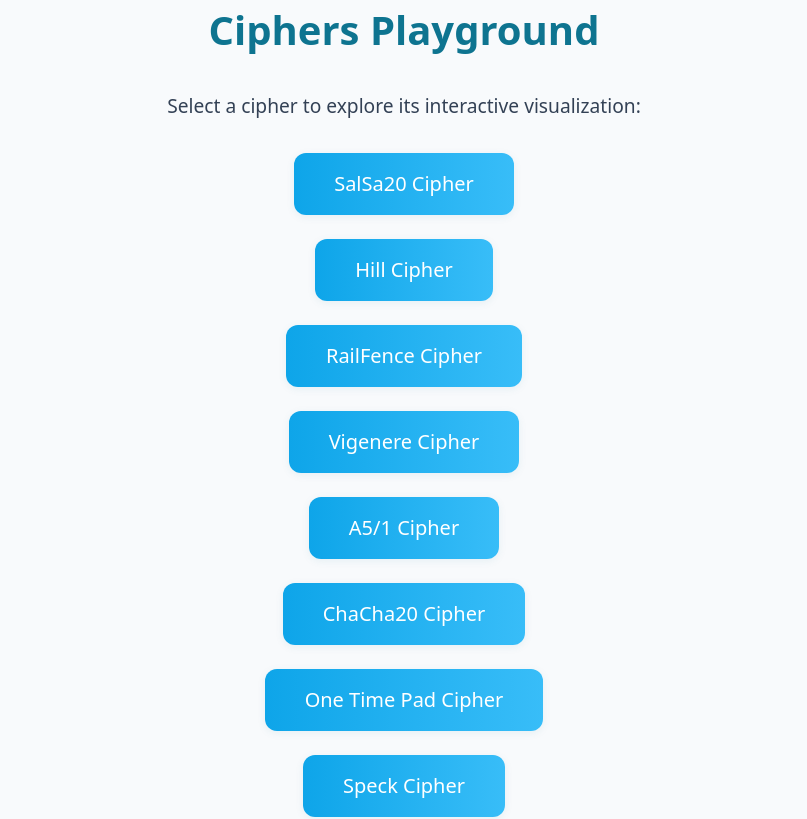
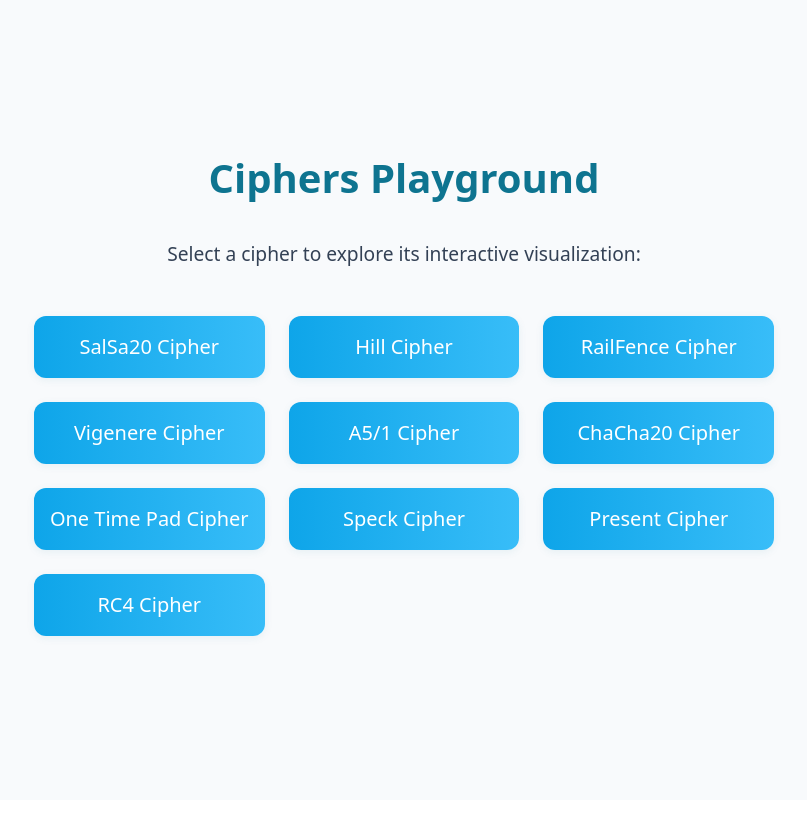
Before and after one commit to VlabInternship/cipher-index, a Next.js app: page / in a window 1280 px wide. Shown: the top 819 px of the page, without its empty margins (236-1043 px from the left). Built offline with nearby package versions, Linux system fonts and the light colour scheme.

Commit message:
Updated Layout

```diff
--- a/pages/index.jsx
+++ b/pages/index.jsx
@@ -27,13 +27,14 @@ export default function Home() {
         <main style={{ textAlign: "center" }}>
           <h1 style={{ fontSize: "2.5rem", fontWeight: "bold", marginBottom: "2rem", color: "#0e7490" }}>Ciphers Playground</h1>
           <p style={{ fontSize: "1.2rem", marginBottom: "2rem", color: "#334155" }}>Select a cipher to explore its interactive visualization:</p>
-          <ul style={{ listStyle: "none", padding: 0, margin: 0 }}>
-            <li style={{ marginBottom: "1.5rem" }}>
+          <div style={{ display: "grid", gridTemplateColumns: "repeat(3, 1fr)", gap: "1.5rem", padding: "1rem" }}>
             <a
               href="/salsa20-cipher"
               style={{
-                  display: "inline-block",
-                  padding: "1rem 2.5rem",
+                display: "flex",
+                alignItems: "center",
+                justifyContent: "center",
+                padding: "1rem",
                 fontSize: "1.25rem",
                 fontWeight: "500",
                 color: "#fff",
@@ -43,18 +44,18 @@ export default function Home() {
                 boxShadow: "0 2px 8px rgba(14,116,144,0.08)",
                 transition: "background 0.2s, transform 0.2s",
               }}
-                onMouseOver={e => e.currentTarget.style.background = "linear-gradient(90deg,#38bdf8,#0ea5e9)"}
-                onMouseOut={e => e.currentTarget.style.background = "linear-gradient(90deg,#0ea5e9,#38bdf8)"}
+              onMouseOver={(e) => (e.currentTarget.style.background = "linear-gradient(90deg,#38bdf8,#0ea5e9)")}
+              onMouseOut={(e) => (e.currentTarget.style.background = "linear-gradient(90deg,#0ea5e9,#38bdf8)")}
             >
               SalSa20 Cipher
             </a>
-            </li>
-            <li style={{ marginBottom: "1.5rem" }}>
             <a
               href="/hill-cipher"
               style={{
-                  display: "inline-block",
-                  padding: "1rem 2.5rem",
+                display: "flex",
+                alignItems: "center",
+                justifyContent: "center",
+                padding: "1rem",
                 fontSize: "1.25rem",
                 fontWeight: "500",
                 color: "#fff",
@@ -64,18 +65,18 @@ export default function Home() {
                 boxShadow: "0 2px 8px rgba(14,116,144,0.08)",
                 transition: "background 0.2s, transform 0.2s",
               }}
-                onMouseOver={e => e.currentTarget.style.background = "linear-gradient(90deg,#38bdf8,#0ea5e9)"}
-                onMouseOut={e => e.currentTarget.style.background = "linear-gradient(90deg,#0ea5e9,#38bdf8)"}
+              onMouseOver={(e) => (e.currentTarget.style.background = "linear-gradient(90deg,#38bdf8,#0ea5e9)")}
+              onMouseOut={(e) => (e.currentTarget.style.background = "linear-gradient(90deg,#0ea5e9,#38bdf8)")}
             >
               Hill Cipher
             </a>
-            </li>
-            <li style={{ marginBottom: "1.5rem" }}>
             <a
               href="/railfence-cipher"
               style={{
-                  display: "inline-block",
-                  padding: "1rem 2.5rem",
+                display: "flex",
+                alignItems: "center",
+                justifyContent: "center",
+                padding: "1rem",
                 fontSize: "1.25rem",
                 fontWeight: "500",
                 color: "#fff",
@@ -85,18 +86,18 @@ export default function Home() {
                 boxShadow: "0 2px 8px rgba(14,116,144,0.08)",
                 transition: "background 0.2s, transform 0.2s",
               }}
-                onMouseOver={e => e.currentTarget.style.background = "linear-gradient(90deg,#38bdf8,#0ea5e9)"}
-                onMouseOut={e => e.currentTarget.style.background = "linear-gradient(90deg,#0ea5e9,#38bdf8)"}
+              onMouseOver={(e) => (e.currentTarget.style.background = "linear-gradient(90deg,#38bdf8,#0ea5e9)")}
+              onMouseOut={(e) => (e.currentTarget.style.background = "linear-gradient(90deg,#0ea5e9,#38bdf8)")}
             >
               RailFence Cipher
             </a>
-            </li>
-            <li style={{ marginBottom: "1.5rem" }}>
             <a
               href="/vigenere-cipher"
               style={{
-                  display: "inline-block",
-                  padding: "1rem 2.5rem",
+                display: "flex",
+                alignItems: "center",
+                justifyContent: "center",
+                padding: "1rem",
                 fontSize: "1.25rem",
                 fontWeight: "500",
                 color: "#fff",
@@ -106,18 +107,18 @@ export default function Home() {
                 boxShadow: "0 2px 8px rgba(14,116,144,0.08)",
                 transition: "background 0.2s, transform 0.2s",
               }}
-                onMouseOver={e => e.currentTarget.style.background = "linear-gradient(90deg,#38bdf8,#0ea5e9)"}
-                onMouseOut={e => e.currentTarget.style.background = "linear-gradient(90deg,#0ea5e9,#38bdf8)"}
+              onMouseOver={(e) => (e.currentTarget.style.background = "linear-gradient(90deg,#38bdf8,#0ea5e9)")}
+              onMouseOut={(e) => (e.currentTarget.style.background = "linear-gradient(90deg,#0ea5e9,#38bdf8)")}
             >
               Vigenere Cipher
             </a>
-            </li>
-            <li style={{ marginBottom: "1.5rem" }}>
             <a
               href="/a51-cipher"
               style={{
-                  display: "inline-block",
-                  padding: "1rem 2.5rem",
+                display: "flex",
+                alignItems: "center",
+                justifyContent: "center",
+                padding: "1rem",
                 fontSize: "1.25rem",
                 fontWeight: "500",
                 color: "#fff",
@@ -127,18 +128,18 @@ export default function Home() {
                 boxShadow: "0 2px 8px rgba(14,116,144,0.08)",
                 transition: "background 0.2s, transform 0.2s",
               }}
-                onMouseOver={e => e.currentTarget.style.background = "linear-gradient(90deg,#38bdf8,#0ea5e9)"}
-                onMouseOut={e => e.currentTarget.style.background = "linear-gradient(90deg,#0ea5e9,#38bdf8)"}
+              onMouseOver={(e) => (e.currentTarget.style.background = "linear-gradient(90deg,#38bdf8,#0ea5e9)")}
+              onMouseOut={(e) => (e.currentTarget.style.background = "linear-gradient(90deg,#0ea5e9,#38bdf8)")}
             >
               A5/1 Cipher
             </a>
-            </li>
-            <li style={{ marginBottom: "1.5rem" }}>
             <a
               href="/chacha20-cipher"
               style={{
-                  display: "inline-block",
-                  padding: "1rem 2.5rem",
+                display: "flex",
+                alignItems: "center",
+                justifyContent: "center",
+                padding: "1rem",
                 fontSize: "1.25rem",
                 fontWeight: "500",
                 color: "#fff",
@@ -148,18 +149,18 @@ export default function Home() {
                 boxShadow: "0 2px 8px rgba(14,116,144,0.08)",
                 transition: "background 0.2s, transform 0.2s",
               }}
-                onMouseOver={e => e.currentTarget.style.background = "linear-gradient(90deg,#38bdf8,#0ea5e9)"}
-                onMouseOut={e => e.currentTarget.style.background = "linear-gradient(90deg,#0ea5e9,#38bdf8)"}
+              onMouseOver={(e) => (e.currentTarget.style.background = "linear-gradient(90deg,#38bdf8,#0ea5e9)")}
+              onMouseOut={(e) => (e.currentTarget.style.background = "linear-gradient(90deg,#0ea5e9,#38bdf8)")}
             >
               ChaCha20 Cipher
             </a>
-            </li>
-            <li style={{ marginBottom: "1.5rem" }}>
             <a
               href="/onetimepad-cipher"
               style={{
-                  display: "inline-block",
-                  padding: "1rem 2.5rem",
+                display: "flex",
+                alignItems: "center",
+                justifyContent: "center",
+                padding: "1rem",
                 fontSize: "1.25rem",
                 fontWeight: "500",
                 color: "#fff",
@@ -169,18 +170,18 @@ export default function Home() {
                 boxShadow: "0 2px 8px rgba(14,116,144,0.08)",
                 transition: "background 0.2s, transform 0.2s",
               }}
-                onMouseOver={e => e.currentTarget.style.background = "linear-gradient(90deg,#38bdf8,#0ea5e9)"}
-                onMouseOut={e => e.currentTarget.style.background = "linear-gradient(90deg,#0ea5e9,#38bdf8)"}
+              onMouseOver={(e) => (e.currentTarget.style.background = "linear-gradient(90deg,#38bdf8,#0ea5e9)")}
+              onMouseOut={(e) => (e.currentTarget.style.background = "linear-gradient(90deg,#0ea5e9,#38bdf8)")}
             >
               One Time Pad Cipher
             </a>
-            </li>
-            <li style={{ marginBottom: "1.5rem" }}>
             <a
               href="/speck-cipher"
               style={{
-                  display: "inline-block",
-                  padding: "1rem 2.5rem",
+                display: "flex",
+                alignItems: "center",
+                justifyContent: "center",
+                padding: "1rem",
                 fontSize: "1.25rem",
                 fontWeight: "500",
                 color: "#fff",
@@ -190,18 +191,18 @@ export default function Home() {
                 boxShadow: "0 2px 8px rgba(14,116,144,0.08)",
                 transition: "background 0.2s, transform 0.2s",
               }}
-                onMouseOver={e => e.currentTarget.style.background = "linear-gradient(90deg,#38bdf8,#0ea5e9)"}
-                onMouseOut={e => e.currentTarget.style.background = "linear-gradient(90deg,#0ea5e9,#38bdf8)"}
+              onMouseOver={(e) => (e.currentTarget.style.background = "linear-gradient(90deg,#38bdf8,#0ea5e9)")}
+              onMouseOut={(e) => (e.currentTarget.style.background = "linear-gradient(90deg,#0ea5e9,#38bdf8)")}
             >
               Speck Cipher
             </a>
-            </li>
-            <li style={{ marginBottom: "1.5rem" }}>
             <a
               href="/present-cipher"
               style={{
-                  display: "inline-block",
-                  padding: "1rem 2.5rem",
+                display: "flex",
+                alignItems: "center",
+                justifyContent: "center",
+                padding: "1rem",
                 fontSize: "1.25rem",
                 fontWeight: "500",
                 color: "#fff",
@@ -211,18 +212,18 @@ export default function Home() {
                 boxShadow: "0 2px 8px rgba(14,116,144,0.08)",
                 transition: "background 0.2s, transform 0.2s",
               }}
-                onMouseOver={e => e.currentTarget.style.background = "linear-gradient(90deg,#38bdf8,#0ea5e9)"}
-                onMouseOut={e => e.currentTarget.style.background = "linear-gradient(90deg,#0ea5e9,#38bdf8)"}
+              onMouseOver={(e) => (e.currentTarget.style.background = "linear-gradient(90deg,#38bdf8,#0ea5e9)")}
+              onMouseOut={(e) => (e.currentTarget.style.background = "linear-gradient(90deg,#0ea5e9,#38bdf8)")}
             >
               Present Cipher
             </a>
-            </li>
-            <li style={{ marginBottom: "1.5rem" }}>
             <a
               href="/rc4-cipher"
               style={{
-                  display: "inline-block",
-                  padding: "1rem 2.5rem",
+                display: "flex",
+                alignItems: "center",
+                justifyContent: "center",
+                padding: "1rem",
                 fontSize: "1.25rem",
                 fontWeight: "500",
                 color: "#fff",
@@ -232,15 +233,12 @@ export default function Home() {
                 boxShadow: "0 2px 8px rgba(14,116,144,0.08)",
                 transition: "background 0.2s, transform 0.2s",
               }}
-                onMouseOver={e => e.currentTarget.style.background = "linear-gradient(90deg,#38bdf8,#0ea5e9)"}
-                onMouseOut={e => e.currentTarget.style.background = "linear-gradient(90deg,#0ea5e9,#38bdf8)"}
+              onMouseOver={(e) => (e.currentTarget.style.background = "linear-gradient(90deg,#38bdf8,#0ea5e9)")}
+              onMouseOut={(e) => (e.currentTarget.style.background = "linear-gradient(90deg,#0ea5e9,#38bdf8)")}
             >
               RC4 Cipher
             </a>
-            </li>
-
-            {/* Add more ciphers here as you create their pages */}
-          </ul>
+          </div>
         </main>
       </div>
     </>
```
Lines whose indentation alone changed are shown as unchanged.
